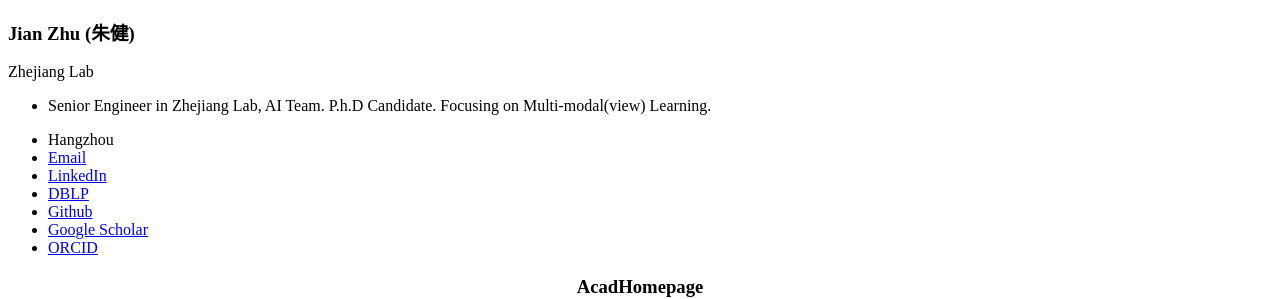
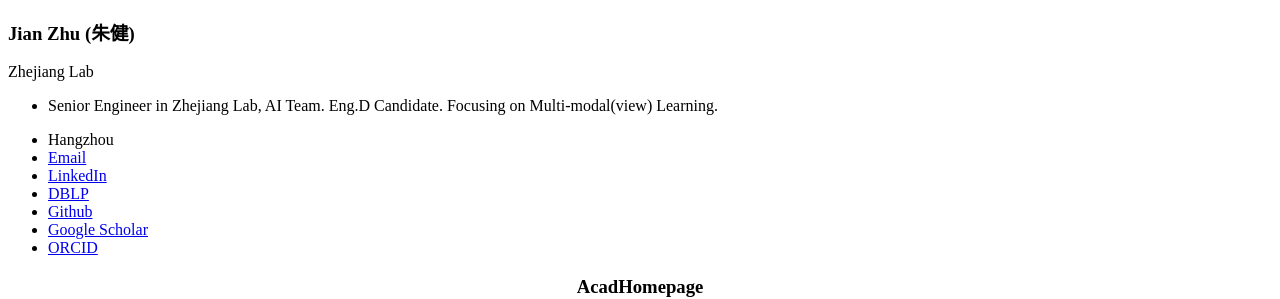
Before and after one commit to HackerHyper/HackerHyper.github.io, a Jekyll site: the page built from docs/README-zh.md, in a window 1280 px wide. Shown: the part 227-526 px from the top of the page. Built offline with Jekyll 4.4.1, drawn with Linux system fonts in a browser that asks for light colours; our own code applies the rules of GitHub Pages for plain Markdown files.

Commit message:
first commit

```diff
--- a/_config.yml
+++ b/_config.yml
@@ -7,7 +7,7 @@
 
 # Site Settings
 title                    : "Jian Zhu (朱健)"
-description              : "Senior Engineer in Zhejiang Lab, AI Team. P.h.D Candidate. Focusing on Multi-modal(view) Learning."
+description              : "Senior Engineer in Zhejiang Lab, AI Team. Eng.D Candidate. Focusing on Multi-modal(view) Learning."
 repository               : "hackerhyper/hackerhyper.github.io"
 google_scholar_stats_use_cdn : true
 
```
